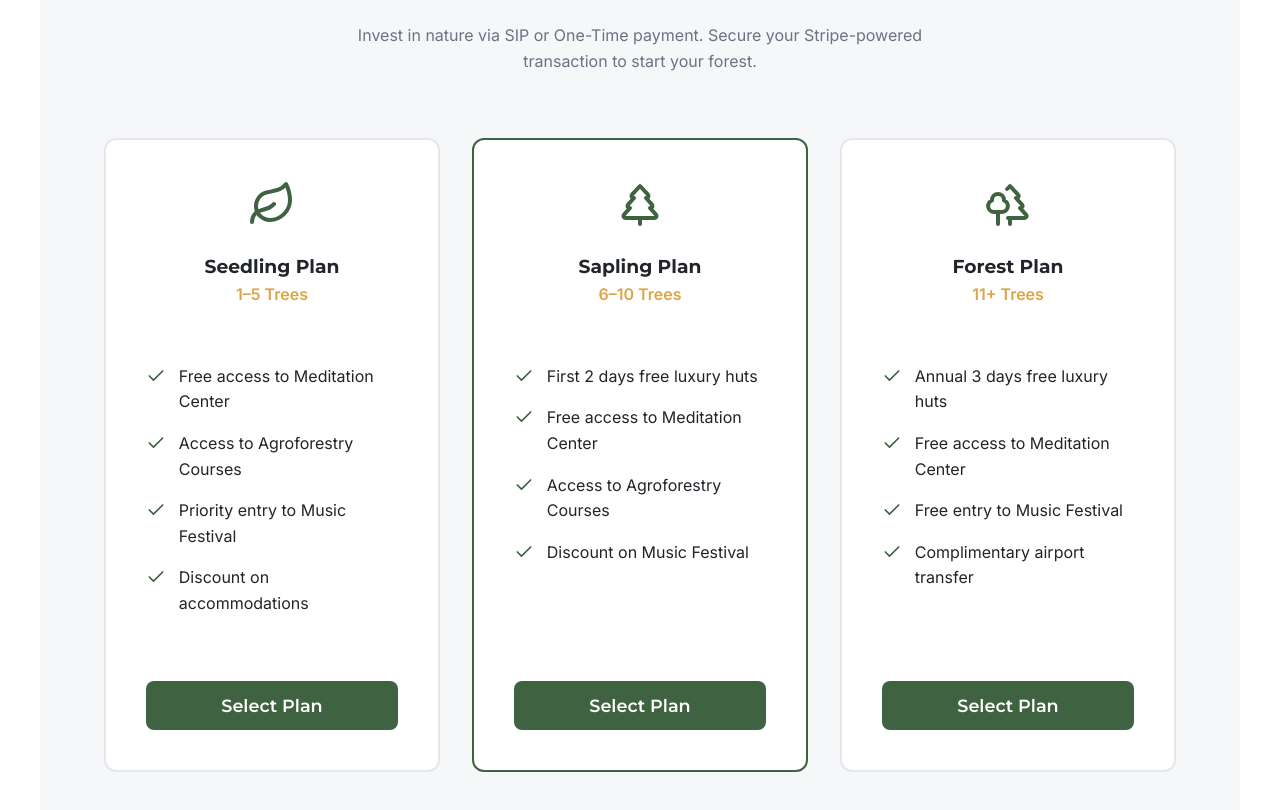
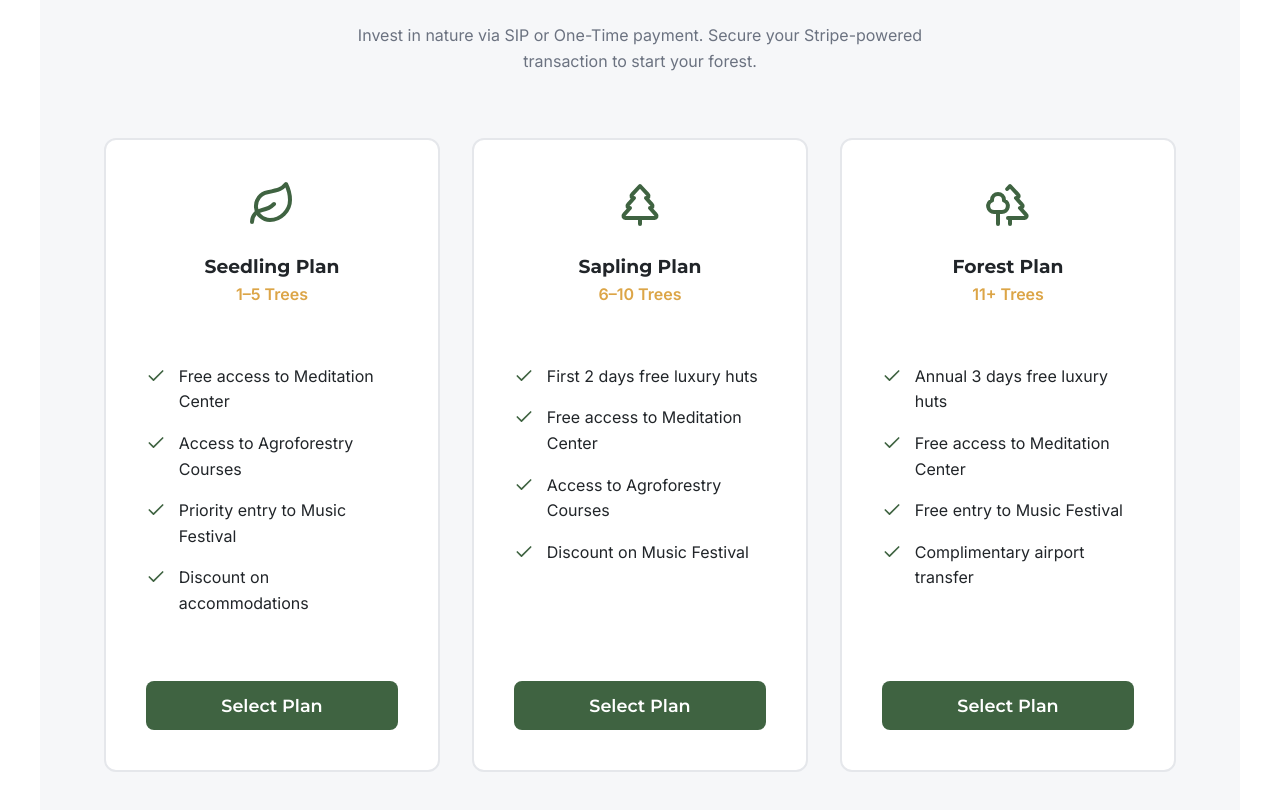
Before and after one commit to ashokaph335701-dot/Om-Wan, a React (Vite) app in the folder om-wan-web/: page / in a window 1280 px wide. Shown: the part 6100-6910 px from the top of the page. Built offline with nearby package versions, Linux system fonts and the light colour scheme.

Commit message:
fix: green border on pricing cards only appears on hover, not permanently

```diff
--- a/om-wan-web/src/components/PricingPlans.jsx
+++ b/om-wan-web/src/components/PricingPlans.jsx
@@ -27,8 +27,7 @@ export default function PricingPlans() {
         "Free access to Meditation Center",
         "Access to Agroforestry Courses",
         "Discount on Music Festival"
-      ],
-      featured: true
+      ]
     },
     {
       name: "Forest Plan",
@@ -57,7 +56,6 @@ export default function PricingPlans() {
           <motion.div
             key={plan.name}
             className="card"
-            style={plan.featured ? { borderColor: 'var(--forest-green)' } : {}}
             initial={{ opacity: 0, scale: 0.9 }}
             whileInView={{ opacity: 1, scale: 1 }}
             viewport={{ once: true, margin: "-50px" }}
```
